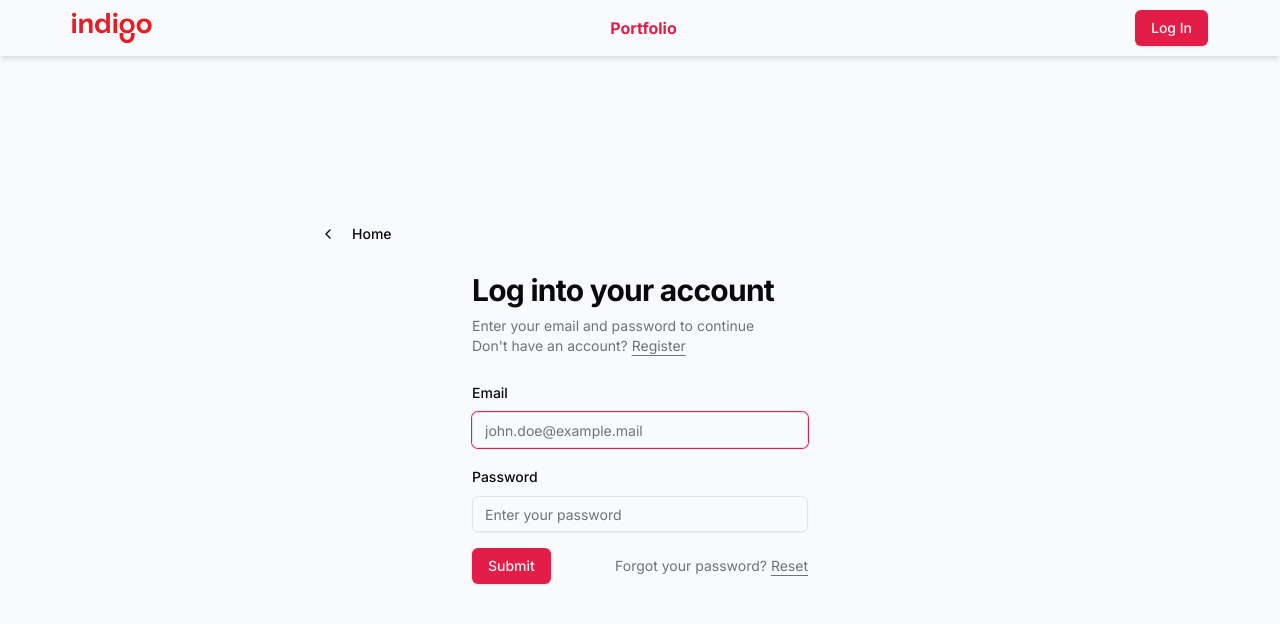
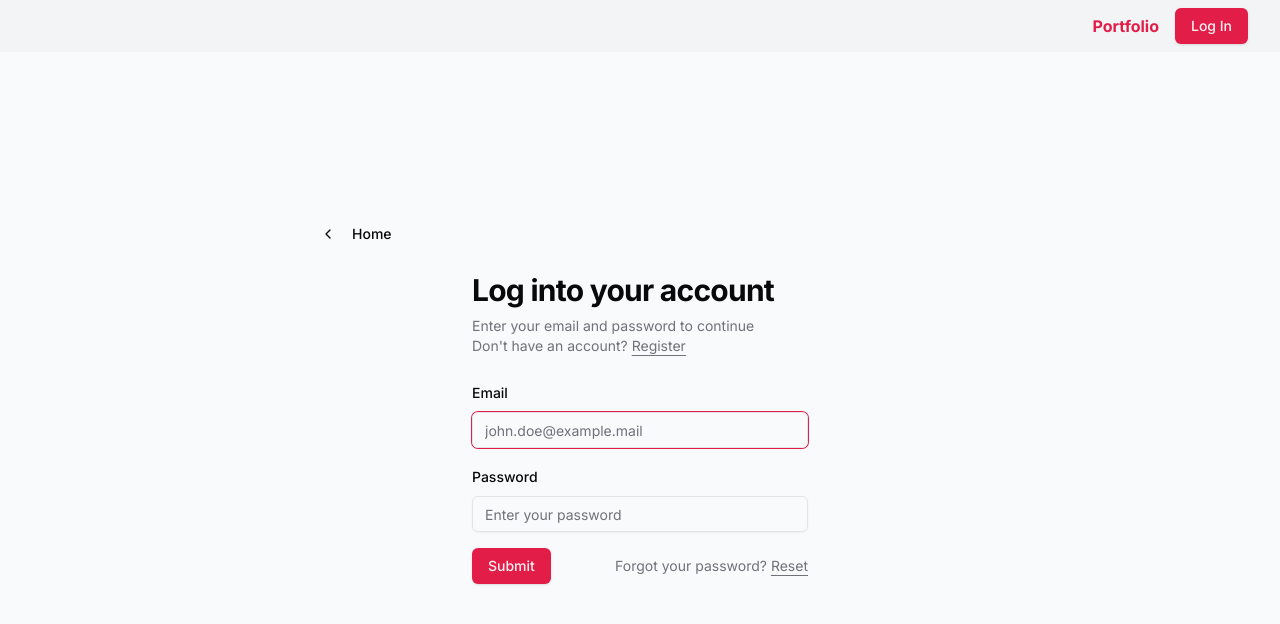
Before and after one commit to notalent2code/frontend-data-engine, a Next.js app: page /auth/login in a window 1280 px wide. Shown: the top 624 px of the page. Built offline with nearby package versions, Linux system fonts and the light colour scheme; no server answers.

Commit message:
Add logo prop to Navbar component

```diff
--- a/src/components/Navbar.tsx
+++ b/src/components/Navbar.tsx
@@ -3,9 +3,13 @@
 import Link from 'next/link';
 import { Icons } from './Icons';
 import { UserSessionNav } from '@/components/UserSessionNav';
-import { useEffect, useState } from 'react';
+import { FC, useEffect, useState } from 'react';
 
-const Navbar = () => {
+interface NavbarProps {
+  logo: boolean;
+}
+
+const Navbar: FC<NavbarProps> = ({ logo }) => {
   const [isMounted, setIsMounted] = useState<boolean>(false);
 
   useEffect(() => {
@@ -13,10 +17,11 @@ const Navbar = () => {
   }, []);
 
   return (
-    isMounted && (
+    isMounted &&
+    (logo ? (
       <div
         className='fixed top-0 inset-x-0 h-fit z-[10] py-2 px-10 backdrop-blur-md
-          bg-slate-50 bg-opacity-10 shadow-md'
+          bg-white bg-opacity-10 shadow-md'
       >
         <div className='sm:container max-w-7xl h-full flex justify-between items-center'>
           <Link href='/'>
@@ -25,7 +30,11 @@ const Navbar = () => {
           <UserSessionNav />
         </div>
       </div>
-    )
+    ) : (
+      <div className='fixed top-0 inset-x-0 z-[5] max-w-8xl flex justify-end items-center gap-4 p-2 pr-8 bg-gray-100'>
+        <UserSessionNav />
+      </div>
+    ))
   );
 };
 
```
